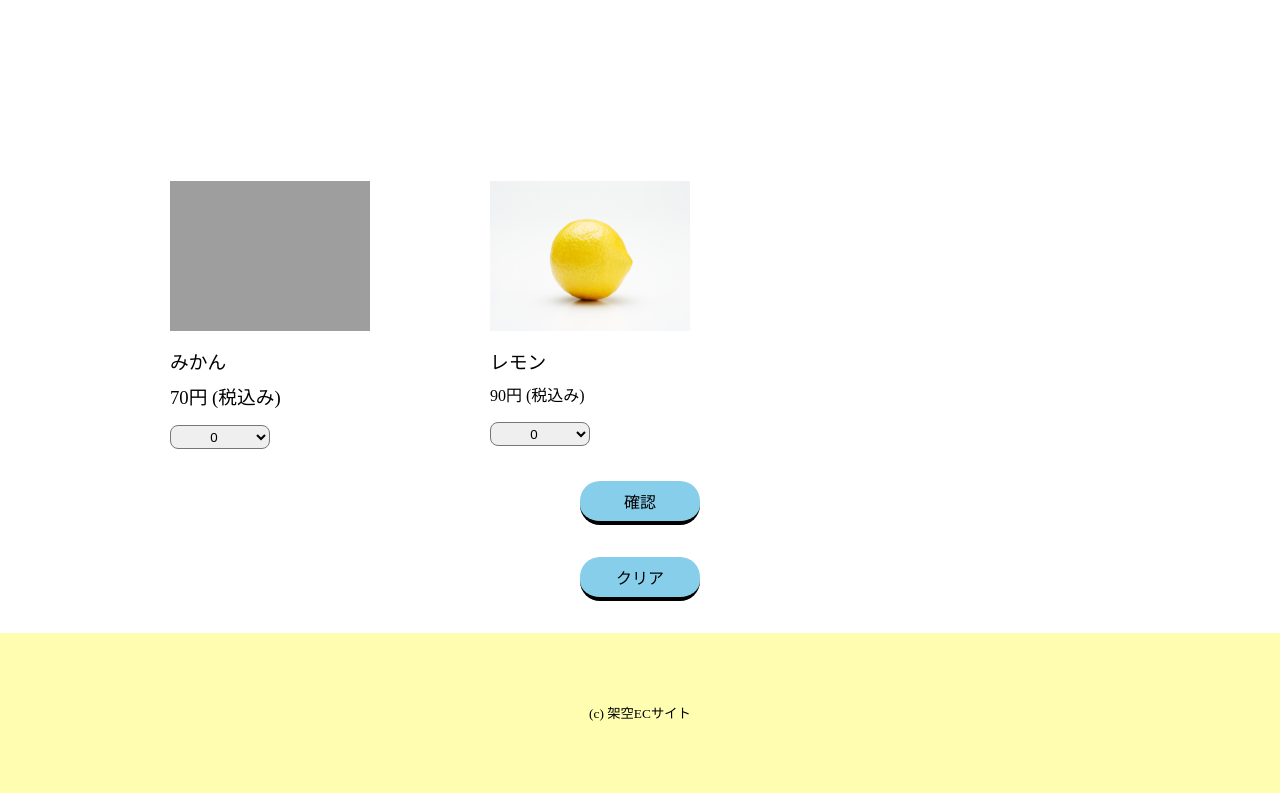
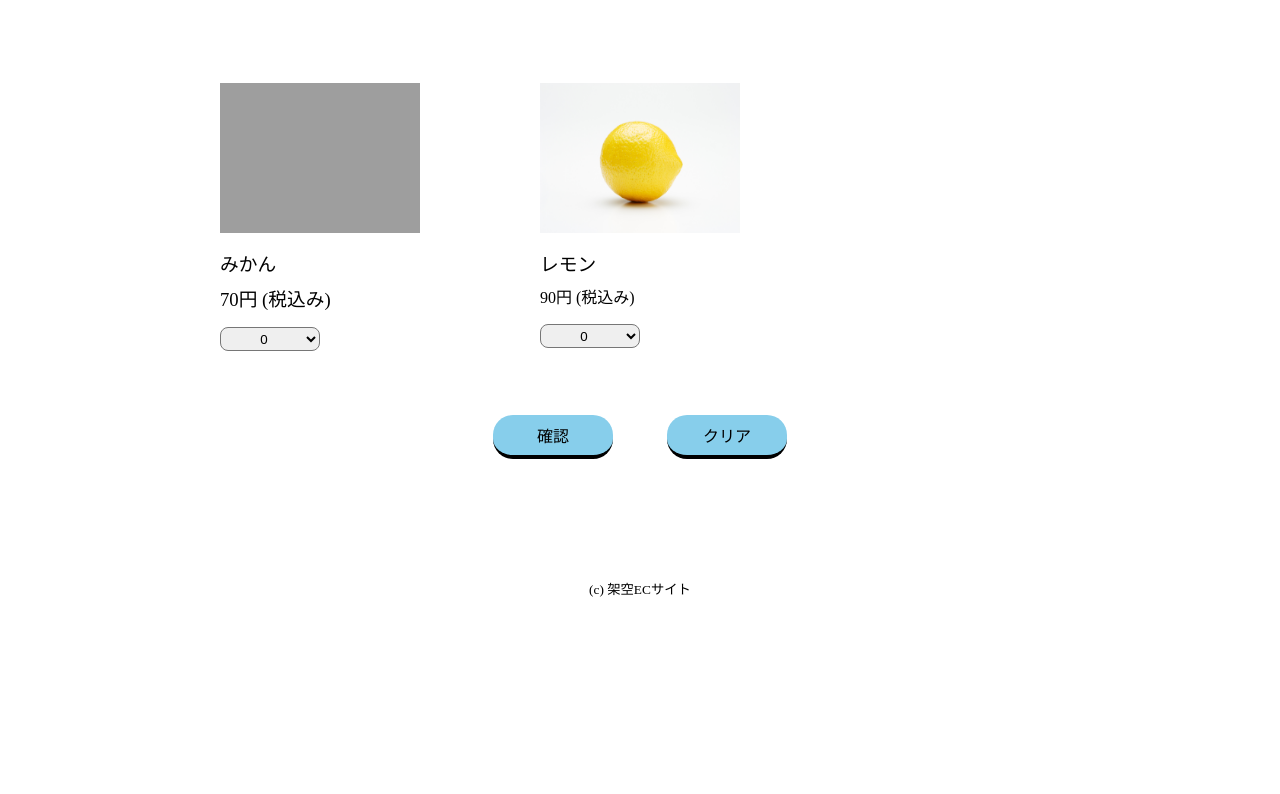
Before and after one commit to yoshiki-kaneko-1994/kaku, a plain HTML site: page index.html in a window 1280 px wide. Shown: the part 1567-2361 px from the top of the page. After the commit the page ends 2181 px from the top, so only its background shows below. Drawn offline with Linux system fonts and the light colour scheme; grey boxes are pictures that could not be loaded.

Commit message:
Update style.css

```diff
--- a/style.css
+++ b/style.css
@@ -47,17 +47,14 @@ select, button:hover {
 /* header */
 
 header {
-  background: rgb(255, 254, 176);
   text-align: center;
-  height: 160px;
-  line-height: 160px;
+  padding-top: 80px;
 }
 
 /* 画像 */
 
 .picture {
-  background: rgb(205, 255, 167);
-
+  margin-top: 80px;
 }
 
 .picture-sp {
@@ -93,10 +90,17 @@ select {
   text-align: center;
 }
 
+.btn {
+  display: flex;
+  width: 294px;
+  margin: 64px auto;
+  gap: 54px;
+}
+
 button {
   all:unset;
   display: block;
-  margin: 32px auto;
+  margin: 0 auto;
   background: skyblue;
   border-radius: 20px;
   width: 120px;
@@ -113,10 +117,8 @@ button:active {
 /* フッター */
 
 footer {
-  background: rgb(255, 254, 176);
   text-align: center;
-  height: 160px;
-  line-height: 160px;
+  margin: 120px 0 16px;
 }
 
 /* トップボタン */
@@ -145,7 +147,11 @@ footer {
     display: flex;
     flex-wrap: wrap;
     gap: 120px;
-    max-width: 940px;
-    margin: 0 auto;
+    max-width: 840px;
+    margin: 48px auto 0;
+  }
+
+  .mrechandises {
+    margin: 0;
   }
 }
```
